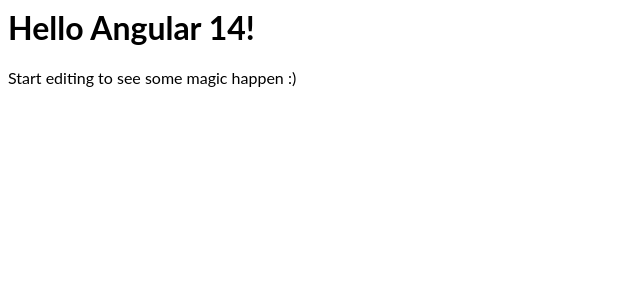
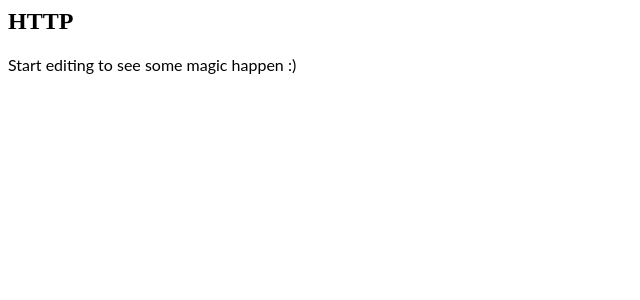
Before and after one commit to galicians/angular-asyncode, an Angular app: page / in a window 1280 px wide. Shown: the top 300 px of the page, without its empty margins (0-640 px from the left). Built offline with nearby package versions, Linux system fonts and the light colour scheme.

Commit message:
3 files modified

```diff
--- a/src/app/app.component.html
+++ b/src/app/app.component.html
@@ -1,4 +1,4 @@
-<hello name="{{ name }}"></hello>
+<h2>HTTP</h2>
 <p>
   Start editing to see some magic happen :)
 </p>
--- a/src/app/app.component.ts
+++ b/src/app/app.component.ts
@@ -1,4 +1,5 @@
 import { Component, VERSION } from '@angular/core';
+import { HttpClient } from '@angular/common/http';
 
 @Component({
   selector: 'my-app',
@@ -7,4 +8,6 @@
 })
 export class AppComponent  {
   name = 'Angular ' + VERSION.major;
+
+  constructor(private http: HttpClient) {}
 }
--- a/src/app/app.module.ts
+++ b/src/app/app.module.ts
@@ -1,12 +1,13 @@
 import { NgModule } from '@angular/core';
 import { BrowserModule } from '@angular/platform-browser';
 import { FormsModule } from '@angular/forms';
+import { HttpClientModule, HttpClient } from '@angular/common/http';
 
 import { AppComponent } from './app.component';
 import { HelloComponent } from './hello.component';
 
 @NgModule({
-  imports:      [ BrowserModule, FormsModule ],
+  imports:      [ BrowserModule, FormsModule, HttpClientModule ],
   declarations: [ AppComponent, HelloComponent ],
   bootstrap:    [ AppComponent ]
 })
```
